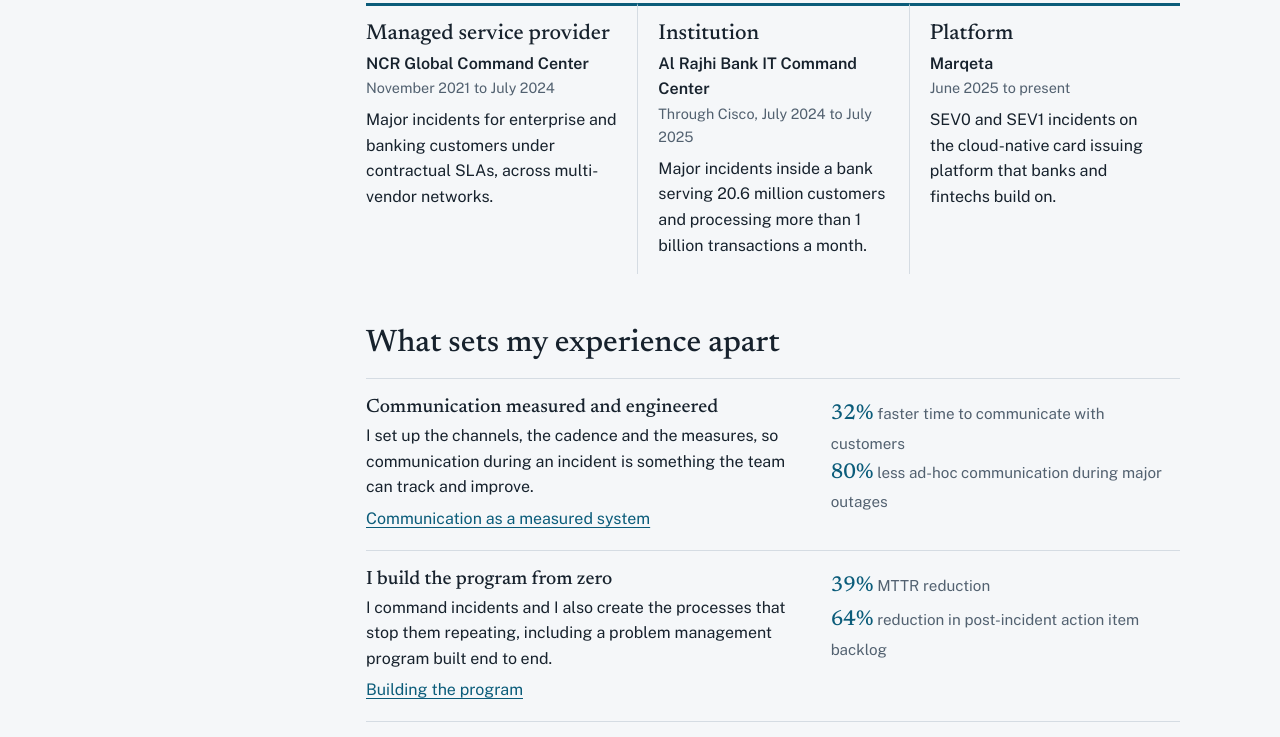
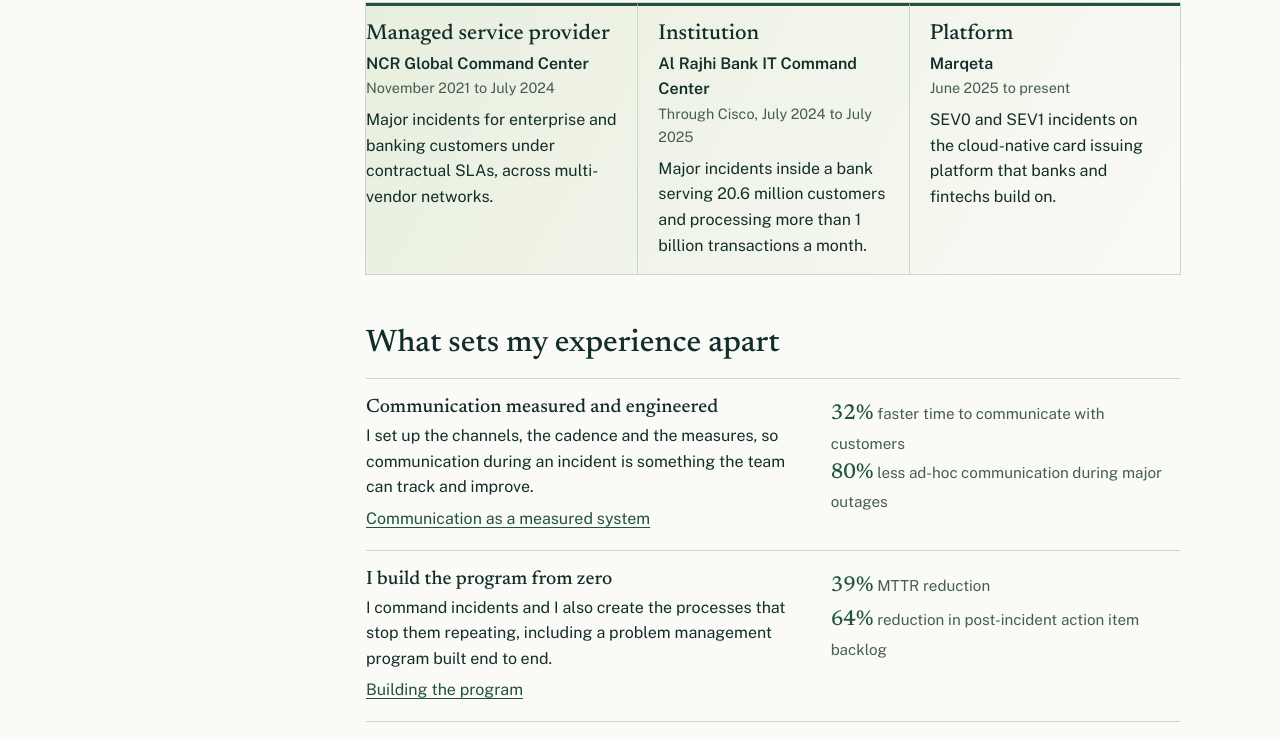
Before and after one commit to omartraslan/portfolio, a plain HTML site: page index.html in a window 1280 px wide. Shown: the part 566-1303 px from the top of the page. Drawn offline with nearby package versions, Linux system fonts and the light colour scheme.

Commit message:
Restore the forest and sage portfolio palette in light and dark modes

```diff
--- a/index.html
+++ b/index.html
@@ -7,14 +7,14 @@
 <link rel="stylesheet" href="https://fonts.googleapis.com/css2?family=Newsreader:opsz,wght@6..72,400;6..72,500;6..72,600&family=Public+Sans:wght@400;500;600&display=swap">
 <style>
 :root {
-  --bg: #F5F7F9;
+  --bg: #FAFAF6;
   --surface: #FFFFFF;
-  --ink: #17222D;
-  --muted: #526170;
-  --line: #D5DCE3;
-  --accent: #0B5C7A;
+  --ink: #132E2A;
+  --muted: #465D53;
+  --line: #CDD6CA;
+  --accent: #23533D;
   --on-accent: #FFFFFF;
-  --accent-soft: #E3F0F5;
+  --accent-soft: #E8EFDE;
   --amber: #8A5200;
   --amber-soft: #FFF3DC;
   color-scheme: light;
@@ -24,14 +24,14 @@
 }
 @media (prefers-color-scheme: dark) {
   :root:not([data-theme="light"]) {
-    --bg: #10181F; --surface: #17222B; --ink: #E6EDF2; --muted: #9FB0BD; --line: #2A3946;
-    --accent: #6CC0DD; --on-accent: #0B1A22; --accent-soft: #16323D; --amber: #F0B45A; --amber-soft: #33280F;
+    --bg: #102622; --surface: #193B34; --ink: #F2F6EB; --muted: #BBCDBD; --line: #496158;
+    --accent: #D2EE93; --on-accent: #102D29; --accent-soft: #26483B; --amber: #F0B45A; --amber-soft: #33280F;
     color-scheme: dark;
   }
 }
 :root[data-theme="dark"] {
-  --bg: #10181F; --surface: #17222B; --ink: #E6EDF2; --muted: #9FB0BD; --line: #2A3946;
-  --accent: #6CC0DD; --on-accent: #0B1A22; --accent-soft: #16323D; --amber: #F0B45A; --amber-soft: #33280F;
+  --bg: #102622; --surface: #193B34; --ink: #F2F6EB; --muted: #BBCDBD; --line: #496158;
+  --accent: #D2EE93; --on-accent: #102D29; --accent-soft: #26483B; --amber: #F0B45A; --amber-soft: #33280F;
   color-scheme: dark;
 }
 html { scroll-padding-top: calc(env(safe-area-inset-top, 0px) + 16px); }
@@ -171,6 +171,11 @@ footer { margin-top: 56px; color: var(--muted); font-size: 0.86rem; max-width: 7
   .view[hidden] { display: block !important; }
   .view { break-before: page; }
   a { color: inherit; }
+}
+@media screen {
+  .rail a[aria-current="page"] { text-decoration: underline; text-decoration-color: var(--accent); text-decoration-thickness: 2px; text-underline-offset: 4px; }
+  .models, .pager { background: linear-gradient(120deg, var(--accent-soft), var(--bg)); }
+  .models { box-shadow: 0 0 0 1px var(--line); }
 }
 </style>
 </head>
```
